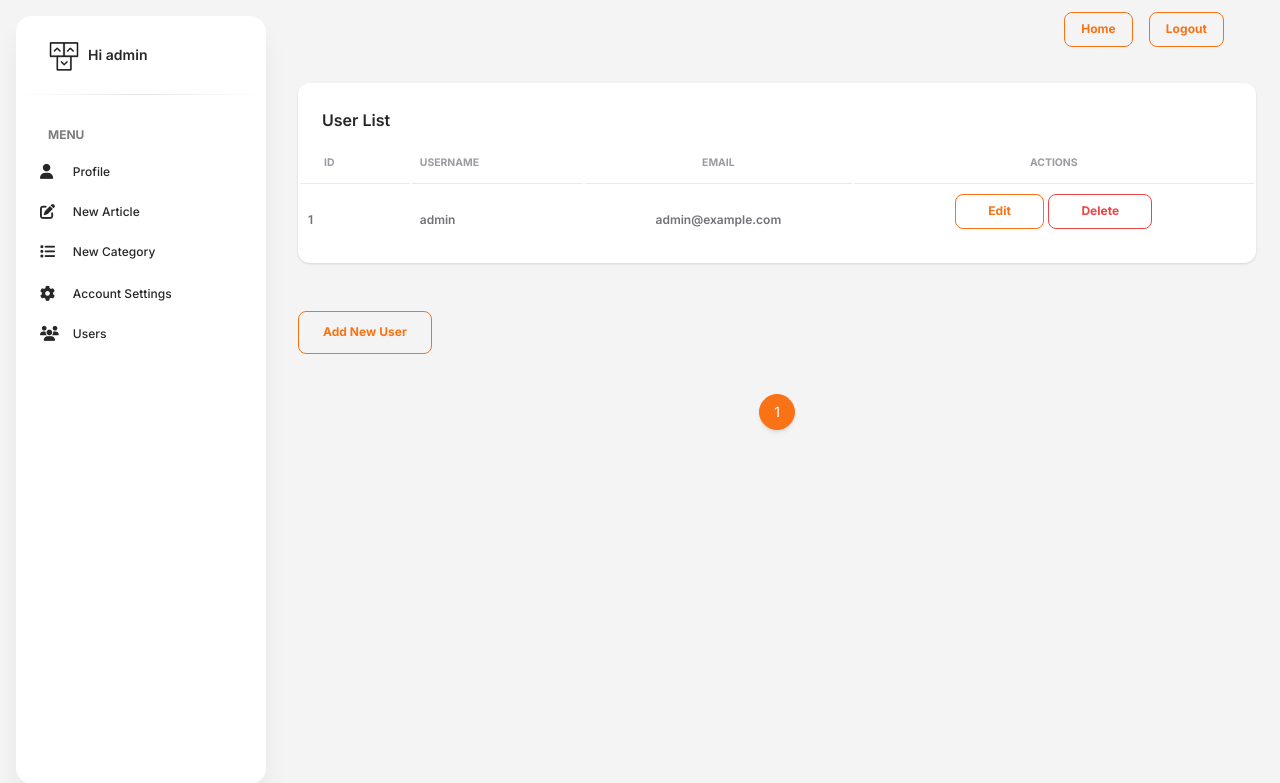
After one commit to eric-py/FlaskBlog, a Flask app: page /profile/users in a window 1280 px wide. The commit adds this page. Shown: the top 783 px of the page. Run offline with Flask 3, Linux system fonts and the light colour scheme; a user stored in the database is signed in; parts of the project's set-up code (start-up, migrations or seed data) failed here and were passed over; some libraries are stand-ins or nearby versions.

Commit message:
user management: Creating user management to list, edit, delete, and add users

```diff
--- /dev/null
+++ b/app/templates/profile/user_list.html
@@ -0,0 +1,90 @@
+{% extends 'profile_base.html' %}
+{% block content %}
+<div class="container-fluid py-4">
+    <div class="row">
+        <div class="col-12">
+            {% with messages = get_flashed_messages(with_categories=true) %}
+                {% if messages %}
+                    {% for category, message in messages %}
+                        <div class="alert alert-{{ category }} text-white alert-dismissible fade show" role="alert">
+                            {{ message }}
+                            <button type="button" class="btn-close" data-bs-dismiss="alert" aria-label="Close"></button>
+                        </div>
+                    {% endfor %}
+                {% endif %}
+            {% endwith %}
+            <div class="card mb-4">
+                <div class="card-header pb-0">
+                    <h6>User List</h6>
+                </div>
+                <div class="card-body px-0 pt-0 pb-2">
+                    <div class="table-responsive p-0">
+                        <table class="table align-items-center mb-0">
+                            <thead>
+                                <tr>
+                                    <th class="text-uppercase text-secondary text-xxs font-weight-bolder opacity-7">ID</th>
+                                    <th class="text-uppercase text-secondary text-xxs font-weight-bolder opacity-7 ps-2">Username</th>
+                                    <th class="text-center text-uppercase text-secondary text-xxs font-weight-bolder opacity-7">Email</th>
+                                    <th class="text-center text-uppercase text-secondary text-xxs font-weight-bolder opacity-7">Actions</th>
+                                </tr>
+                            </thead>
+                            <tbody>
+                                {% for user in users.items %}
+                                <tr>
+                                    <td>
+                                        <p class="text-xs font-weight-bold mb-0">{{ user.id }}</p>
+                                    </td>
+                                    <td>
+                                        <p class="text-xs font-weight-bold mb-0">{{ user.username }}</p>
+                                    </td>
+                                    <td class="align-middle text-center text-sm">
+                                        <p class="text-xs font-weight-bold mb-0">{{ user.email }}</p>
+                                    </td>
+                                    <td class="align-middle text-center">
+                                        <a href="{{ url_for('profile.edit_user', user_id=user.id) }}" class="btn btn-sm btn-outline-primary">Edit</a>
+                                        <form action="{{ url_for('profile.delete_user', user_id=user.id) }}" method="POST" style="display: inline;">
+                                            {% if csrf_token %}
+                                                <input type="hidden" name="csrf_token" value="{{ csrf_token }}">
+                                            {% endif %}
+                                            <button type="submit" class="btn btn-sm btn-outline-danger" onclick="return confirm('Are you sure you want to delete this user?')">Delete</button>
+                                        </form>
+                                    </td>
+                                </tr>
+                                {% endfor %}
+                            </tbody>
+                        </table>
+                    </div>
+                </div>
+            </div>
+        </div>
+    </div>
+    <div class="row mt-4">
+        <div class="col-12">
+            <a href="{{ url_for('profile.add_user') }}" class="btn btn-outline-primary">Add New User</a>
+        </div>
+    </div>
+
+    <!-- Pagination -->
+    <nav aria-label="Page navigation" class="mt-4">
+        <ul class="pagination justify-content-center">
+            {% for page_num in users.iter_pages(left_edge=1, right_edge=1, left_current=1, right_current=2) %}
+                {% if page_num %}
+                    {% if users.page == page_num %}
+                        <li class="page-item active">
+                            <a class="page-link text-white" href="{{ url_for('profile.user_list', page=page_num) }}">{{ page_num }}</a>
+                        </li>
+                    {% else %}
+                        <li class="page-item">
+                            <a class="page-link" href="{{ url_for('profile.user_list', page=page_num) }}">{{ page_num }}</a>
+                        </li>
+                    {% endif %}
+                {% else %}
+                    <li class="page-item disabled">
+                        <span class="page-link">...</span>
+                    </li>
+                {% endif %}
+            {% endfor %}
+        </ul>
+    </nav>
+</div>
+{% endblock %}
--- a/app/templates/profile_base.html
+++ b/app/templates/profile_base.html
@@ -61,6 +61,12 @@
                 <span class="nav-link-text ms-1">Account Settings</span>
               </a>
           </li>
+          {% if current_user.is_admin %}
+            <a class="nav-link  " href="{{url_for('profile.user_list')}}">
+                  <i class="fa-solid fa-users"></i>
+                  <span class="nav-link-text ms-1">Users</span>
+            </a>
+          {% endif %}
         </li>
       </ul>
     </div>
--- a/app/views.py
+++ b/app/views.py
@@ -1,6 +1,8 @@
 from flask import Blueprint, render_template, flash, redirect, url_for, request, abort
 from flask_login import login_user, current_user, logout_user, login_required
-from .forms import LoginForm, RegistrationForm, RequestResetForm, ResetPasswordForm, PostForm, CategoryForm, UpdateAccountForm, ChangePasswordForm, ResetPasswordForm
+from .forms import (LoginForm, RegistrationForm, RequestResetForm,
+                    ResetPasswordForm, PostForm, CategoryForm, UpdateAccountForm,
+                    ChangePasswordForm, ResetPasswordForm, UserForm, EditUserForm)
 from .models import User, db, Post, Category
 from flask_mail import Message
 from .utils import save_picture
@@ -9,6 +11,9 @@ from flask import current_app
 import os
 from sqlalchemy.exc import IntegrityError
 from functools import wraps
+from sqlalchemy.orm import subqueryload
+from sqlalchemy.exc import IntegrityError
+
 
 def admin_required(f):
     @wraps(f)
@@ -280,3 +285,71 @@ def change_password():
         else:
             flash('Invalid current password', 'danger')
     return render_template('profile/account.html', form= info_form,password_form=password_form)
+
+@profile.route('/users', methods=['GET', 'POST'])
+@login_required
+@admin_required
+def user_list():
+    page = request.args.get('page', 1, type=int)
+    users = User.query.paginate(page=page, per_page=5, error_out=False)
+    return render_template('profile/user_list.html', users=users)
+
+@profile.route('/user/add', methods=['GET', 'POST'])
+@login_required
+@admin_required
+def add_user():
+    form = UserForm()
+    if form.validate_on_submit():
+        user = User(username=form.username.data, email=form.email.data)
+        user.set_password(form.password.data)
+        db.session.add(user)
+        db.session.commit()
+        flash('New user has been added successfully.', 'success')
+        return redirect(url_for('profile.user_list'))
+    return render_template('profile/user_form.html', form=form, title='Add New User')
+
+@profile.route('/user/edit/<int:user_id>', methods=['GET', 'POST'])
+@login_required
+@admin_required
+def edit_user(user_id):
+    user = User.query.get_or_404(user_id)
+    form = EditUserForm(obj=user)
+    if form.validate_on_submit():
+        user.username = form.username.data
+        if form.email.data:
+            user.email = form.email.data
+        if form.password.data:
+            user.set_password(form.password.data)
+        db.session.commit()
+        flash('User has been updated!', 'success')
+        return redirect(url_for('profile.user_list'))
+    return render_template('profile/user_form.html', title='Edit User', form=form)
+
+
+@profile.route('/user/delete/<int:user_id>', methods=['POST'])
+@login_required
+@admin_required
+def delete_user(user_id):
+    user = User.query.get_or_404(user_id)
+    if user == current_user:
+        flash('You cannot delete your own account.', 'danger')
+        return redirect(url_for('profile.user_list'))
+
+    # Fetch posts separately
+    posts = Post.query.filter_by(author_id=user.id).all()
+
+    # Delete posts
+    for post in posts:
+        db.session.delete(post)
+
+    # Delete user
+    db.session.delete(user)
+
+    try:
+        db.session.commit()
+        flash('User and associated posts have been deleted.', 'success')
+    except IntegrityError:
+        db.session.rollback()
+        flash('There was an error deleting the user.', 'danger')
+
+    return redirect(url_for('profile.user_list'))
```
Also changed, not shown: app/forms.py (+25 -1 lines), app/templates/profile/user_form.html (added, +67 -0 lines).
